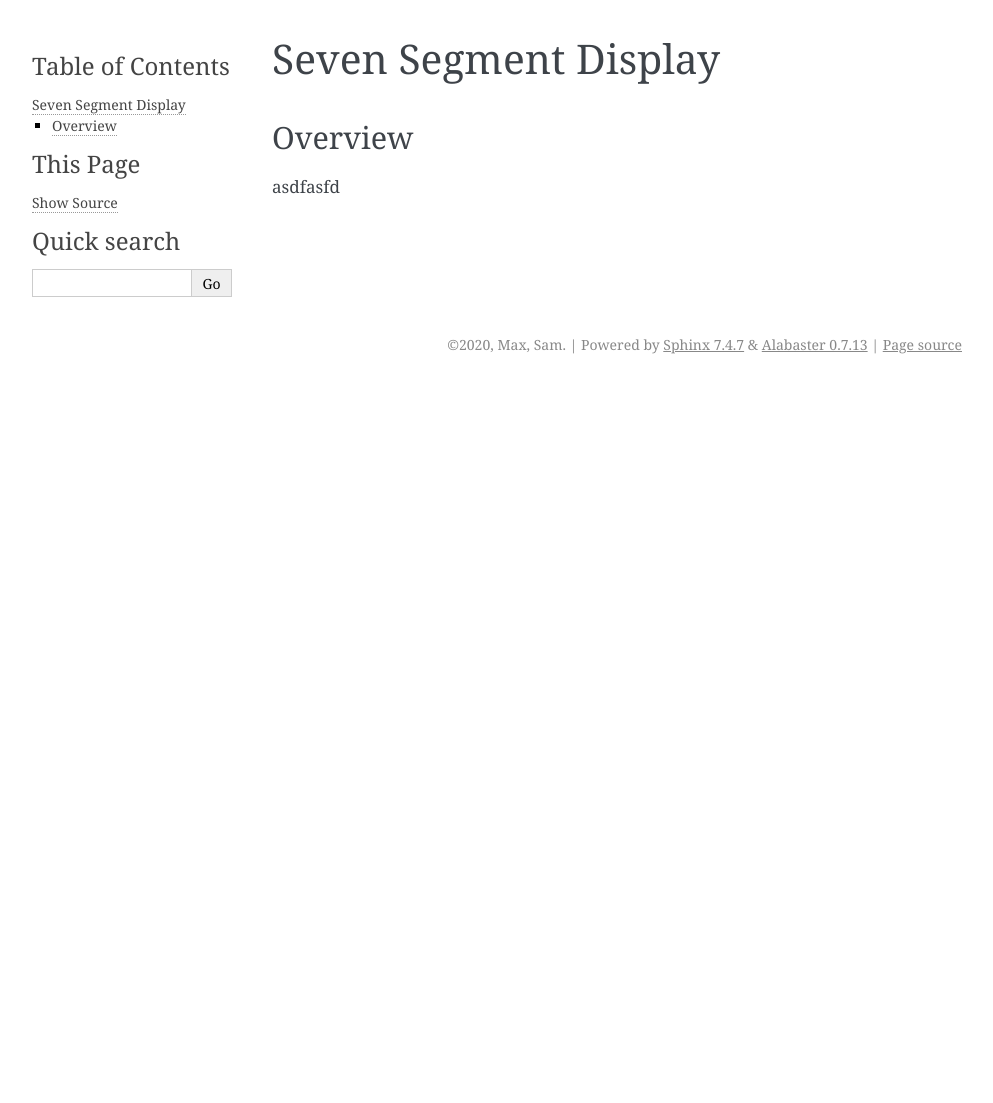
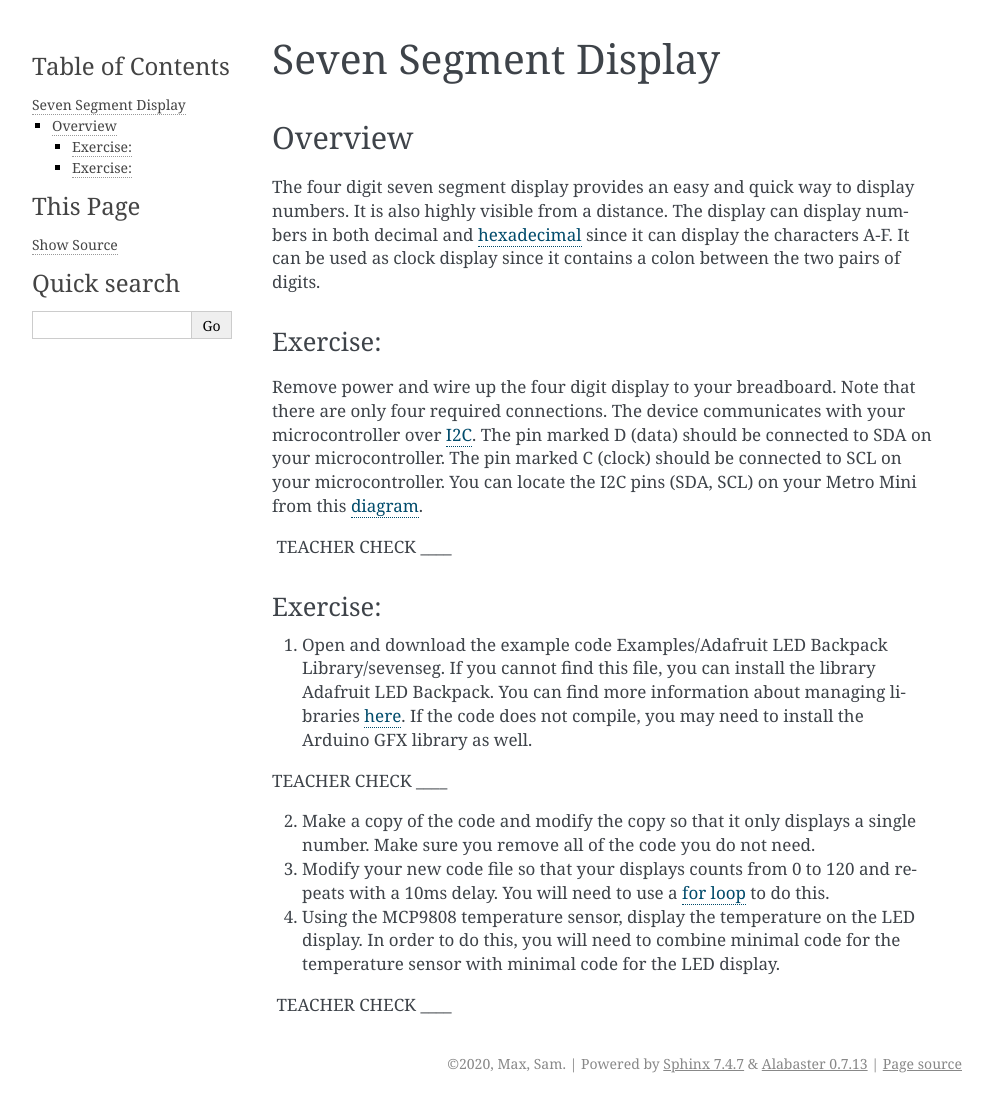
Before and after one commit to maxtkc/mvths-wiki, a Sphinx documentation site: the page built from docs/035b-seven-segment-display.rst, in a window 1280 px wide. Shown: the whole page, without its empty margins (148-1141 px from the left). Built offline with Sphinx 7.4.7, drawn with Linux system fonts in a browser that asks for light colours; pages that are not in the unit, such as notebooks, are missing from menus; before the commit the page ends 900 px from its top, so only the background shows below that.

Commit message:
Update 035b-seven-segment-display.rst

```diff
--- a/docs/035b-seven-segment-display.rst
+++ b/docs/035b-seven-segment-display.rst
@@ -3,4 +3,52 @@ Seven Segment Display
 
 Overview
 --------
-asdfasfd
+
+The four digit seven segment display provides an easy and quick way to
+display numbers. It is also highly visible from a distance. The display
+can display numbers in both decimal and
+`hexadecimal <https://www.google.com/url?q=https://docs.google.com/document/d/1BmZbXzxnD2j17QToSZ9jeZmnP7burwfksfQq2v4zu-Y/edit%23heading%3Dh.r9xkk2b3evb&sa=D&ust=1587613173990000>`__ since
+it can display the characters A-F. It can be used as clock display since
+it contains a colon between the two pairs of digits.
+
+Exercise:
+~~~~~~~~~
+
+Remove power and wire up the four digit display to your breadboard. Note
+that there are only four required connections. The device communicates
+with your microcontroller over
+`I2C <https://www.google.com/url?q=https://docs.google.com/document/d/1BmZbXzxnD2j17QToSZ9jeZmnP7burwfksfQq2v4zu-Y/edit%23heading%3Dh.zbv2l6wpi6ec&sa=D&ust=1587613173990000>`__.
+The pin marked D (data) should be connected to SDA on your
+microcontroller. The pin marked C (clock) should be connected to SCL on
+your microcontroller. You can locate the I2C pins (SDA, SCL) on your
+Metro Mini from this
+`diagram <https://www.google.com/url?q=https://docs.google.com/document/d/1BmZbXzxnD2j17QToSZ9jeZmnP7burwfksfQq2v4zu-Y/edit%23heading%3Dh.bk51dfzckrxr&sa=D&ust=1587613173991000>`__.
+
+ TEACHER CHECK \_\_\_\_
+
+Exercise:
+~~~~~~~~~
+
+1. Open and download the example code Examples/Adafruit LED Backpack
+   Library/sevenseg. If you cannot find this file, you can install the
+   library Adafruit LED Backpack. You can find more information about
+   managing libraries
+   `here <https://www.google.com/url?q=https://docs.google.com/document/d/1BmZbXzxnD2j17QToSZ9jeZmnP7burwfksfQq2v4zu-Y/edit%23heading%3Dh.5ie0wlz76yki&sa=D&ust=1587613173992000>`__.
+   If the code does not compile, you may need to install the Arduino GFX
+   library as well.
+
+TEACHER CHECK \_\_\_\_
+
+2. Make a copy of the code and modify the copy so that it only displays
+   a single number. Make sure you remove all of the code you do not
+   need.
+3. Modify your new code file so that your displays counts from 0 to 120
+   and repeats with a 10ms delay. You will need to use a `for
+   loop <https://www.google.com/url?q=https://docs.google.com/document/d/1BmZbXzxnD2j17QToSZ9jeZmnP7burwfksfQq2v4zu-Y/edit%23heading%3Dh.2u7q6orum403&sa=D&ust=1587613173992000>`__ to
+   do this.
+4. Using the MCP9808 temperature sensor, display the temperature on the
+   LED display. In order to do this, you will need to combine minimal
+   code for the temperature sensor with minimal code for the LED
+   display.
+
+ TEACHER CHECK \_\_\_\_
```
